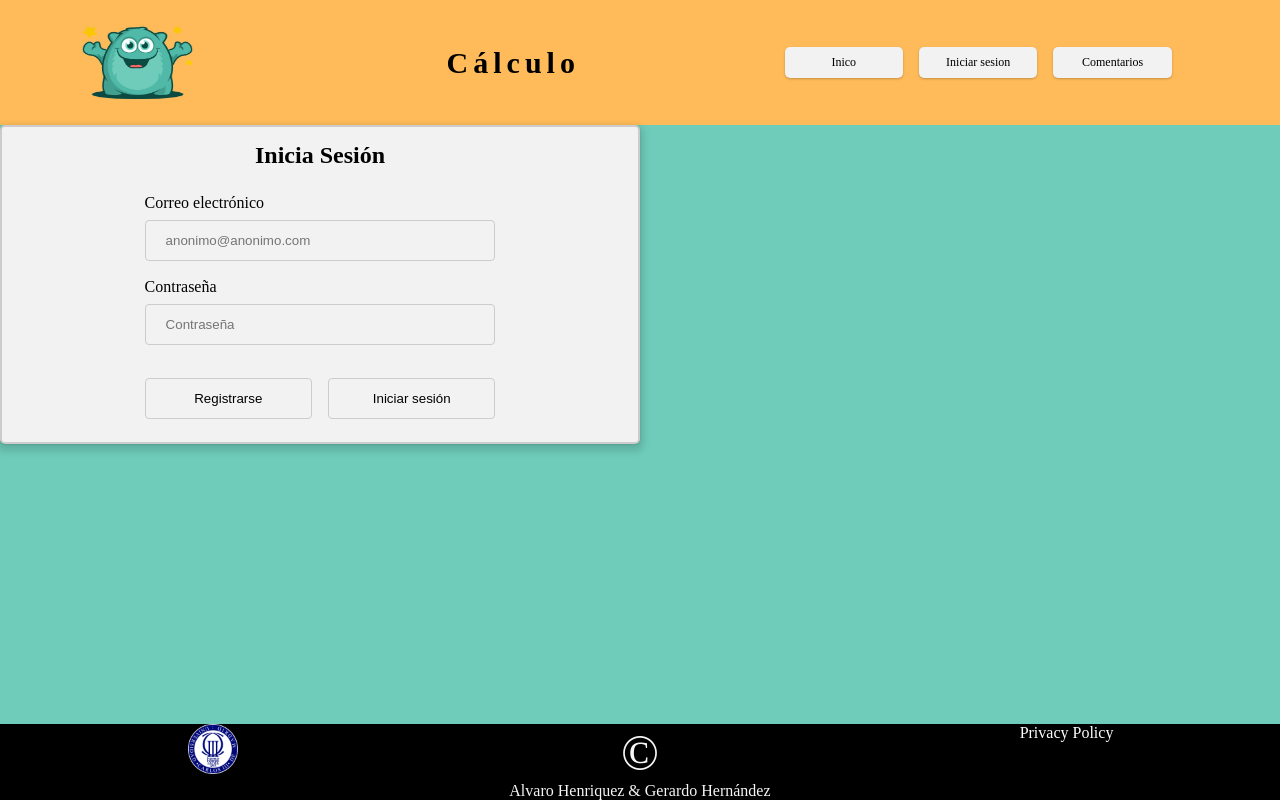
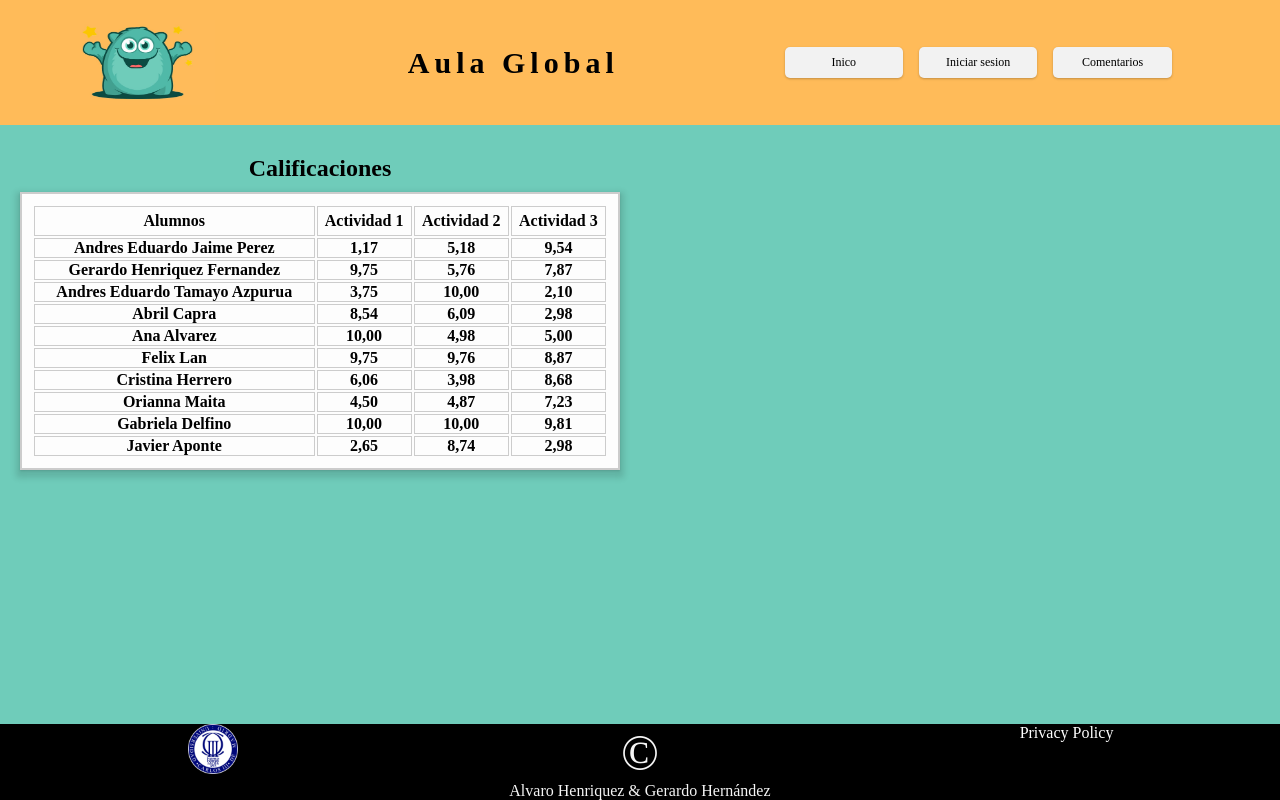
Before and after one commit to alvaroahp11/Interfaces-Pagina-1, a plain HTML site: page Index.html in a window 1280 px wide. Drawn offline with nearby package versions, Linux system fonts and the light colour scheme.

Commit message:
ssdsdsd
Co-authored-by: Alvaro Henriquez <100395805@alumnos.uc3m.es>

```diff
--- a/Index.html
+++ b/Index.html
@@ -16,7 +16,7 @@
             <img class="logo col-3 col-s-3" src="./Images/logo-con-fondo.jpg" alt="logo">
 
 
-            <h1 class="col-5 col-s-5">Cálculo</h1>
+            <h1 class="col-5 col-s-5">Aula Global</h1>
 
             <nav class="menu-header col-4 col-s-4">
                 <ul>
@@ -367,7 +367,7 @@
                 <h2>Calificaciones</h2>
 
                 <table class="tabla col-12 col-s-12">
-                    <tr>
+                    <tr class="cabecera">
                         <th>Alumnos</th>
                         <th>Actividad 1</th>
                         <th>Actividad 2</th>
--- a/Style/styleformateo.css
+++ b/Style/styleformateo.css
@@ -109,7 +109,7 @@ body {
 
 #iniciarSesion {
 
-    display: grid;
+    display: none;
     grid-template-columns: 2fr 3fr 3fr 2fr;
     grid-template-areas: ". ttle ttle ."
                         ". lb-email lb-email ."
@@ -418,6 +418,7 @@ body {
     grid-area: imgs;
     max-width: 100%;
     max-height: 80%;
+    min-width: 30   px;
     padding: 0;
 
 }
@@ -489,10 +490,35 @@ body {
 .fecha-tema {
     padding: 5px;
 }
+
+
+
+
 /* calificaciones */
 
 #calificaciones {
-    display: none;
+    /* display: none; */
+    padding: 20px;
+}
+
+#calificaciones h2 {
+    text-align: center;
+    padding: 10px;
+}
+
+.tabla {
+    padding: 10px;
+    box-shadow: 0 4px 6px 4px rgba(0, 0, 0, 0.12), 0 1px 2px rgba(0, 0, 0, 0.12);
+    background-color:  #fdfdfd;
+    border: 2px solid #ccc;
+}
+
+.tabla tr, th {
+    border: 1px solid #ccc;
+}
+
+.cabecera th{
+    padding: 5px 0;
 }
 
 /* news */
```
